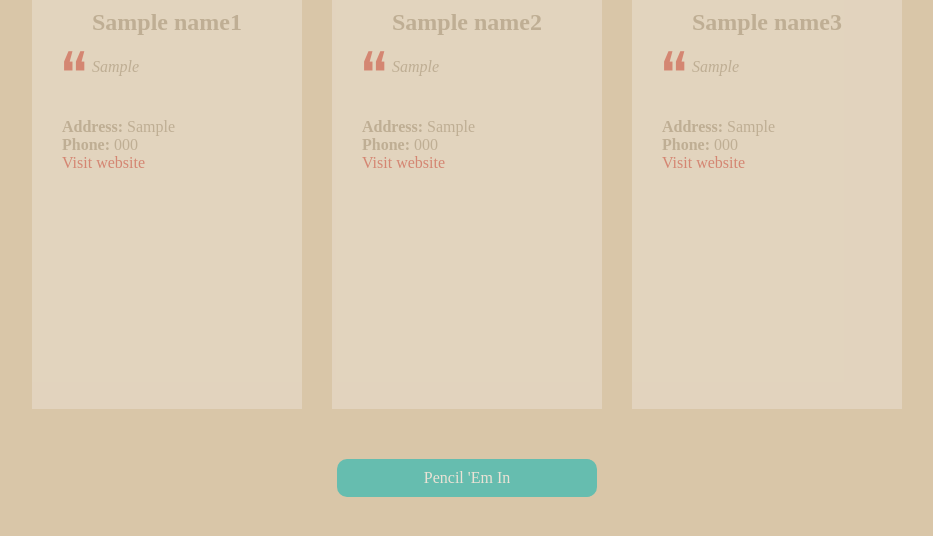
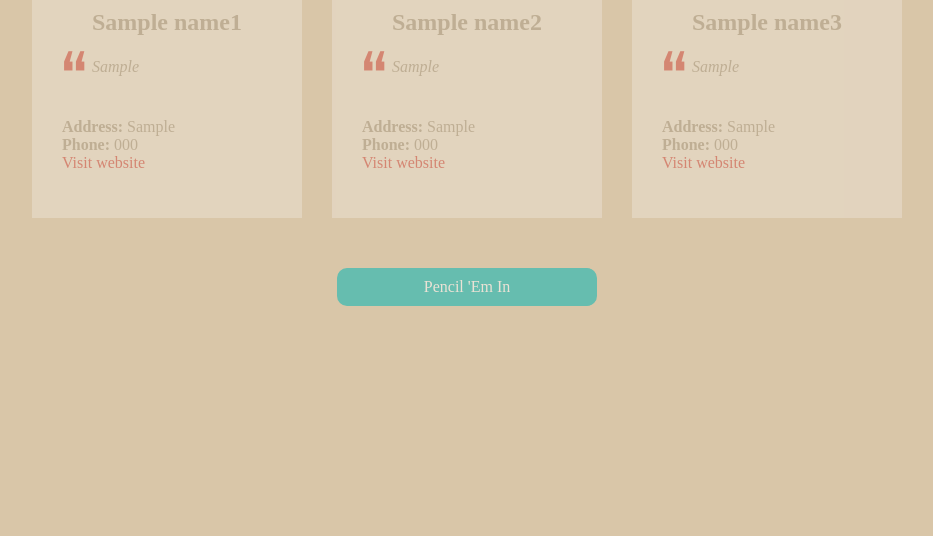
Before and after one commit to AayushU/pennapps-app, a Python web app: template tornado/templates/options.html in a window 1280 px wide. Shown: the part 127-663 px from the top of the page, without its empty margins (173-1106 px from the left). Run offline with Jinja, Linux system fonts and the light colour scheme; the template is opened without the code that fills it: most values are stand-ins (such as "Sample title", 1, 10 or a date in 2020); some web fonts are replaced.

Commit message:
formatting

```diff
--- a/tornado/static/css/style.css
+++ b/tornado/static/css/style.css
@@ -169,12 +169,13 @@ input:hover {
 .option {
 	float: left;
 	width: 250px;
-	height: 400px;
-	overflow: auto;
+	/*height: 400px;
+	overflow: auto;*/
 	margin: 15px;
 	margin-top: 0px;
 	margin-bottom: 0px;
 	padding-top: 10px;
+	padding-bottom: 10px;
 	background-color: #EBE2D5;
 	opacity: .5;
 	padding-left: 10px;
```
